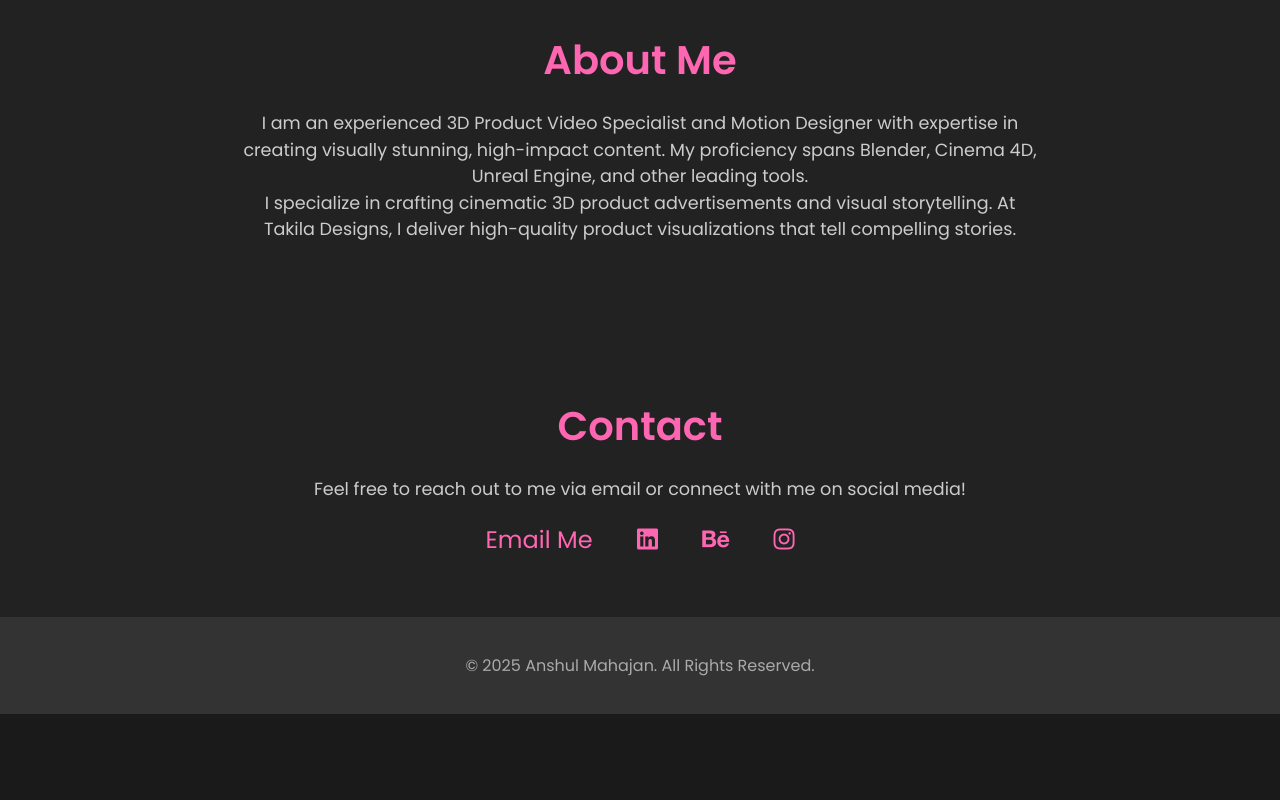
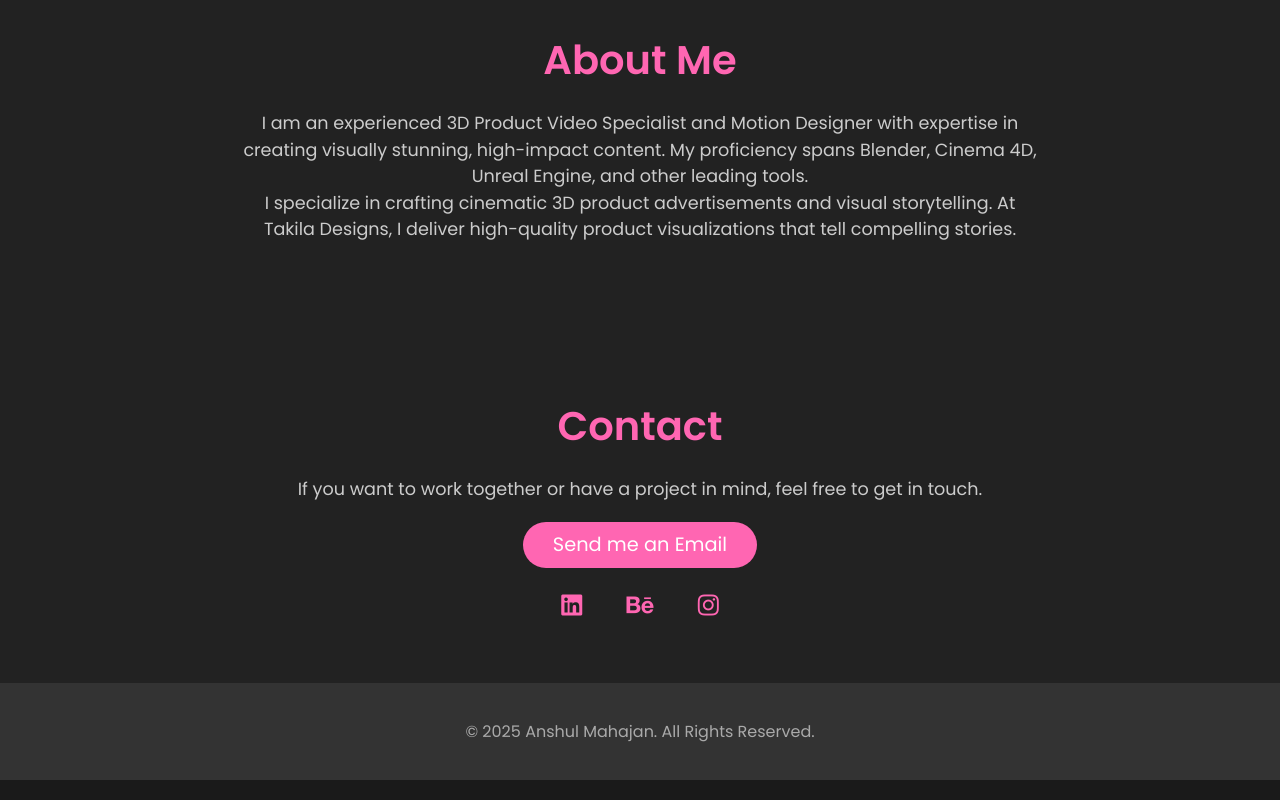
Before and after one commit to Anshulmahajan5/anshulmahajan5.github.io, a plain HTML site: page index.html in a window 1280 px wide. Shown: the part 1305-2105 px from the top of the page. Before the commit the page ends 2039 px from the top, so only its background shows below. Drawn offline with Linux system fonts and the light colour scheme.

Commit message:
Update index.html

```diff
--- a/index.html
+++ b/index.html
@@ -288,12 +288,12 @@
 <section id="contact">
     <div class="container">
         <h2>Contact</h2>
-        <p>Feel free to reach out to me via email or connect with me on social media!</p>
+        <p>If you want to work together or have a project in mind, feel free to get in touch.</p>
+        <p><a href="mailto:anshulmahajan752@gmail.com" class="email-link">Send me an Email</a></p>
         <div class="contact-links">
-            <a href="mailto:anshulmahajan752@gmail.com">Email Me</a>
             <a href="https://www.linkedin.com/in/anshul-mahajan-/" target="_blank"><i class="fab fa-linkedin"></i></a>
             <a href="https://www.behance.net/anshul_mahajan" target="_blank"><i class="fab fa-behance"></i></a>
-            <a href="https://www.instagram.com/anshulmahajan_3d/" target="_blank"><i class="fab fa-instagram"></i></a>
+            <a href="https://www.instagram.com/anshul_3d/" target="_blank"><i class="fab fa-instagram"></i></a>
         </div>
     </div>
 </section>
```
